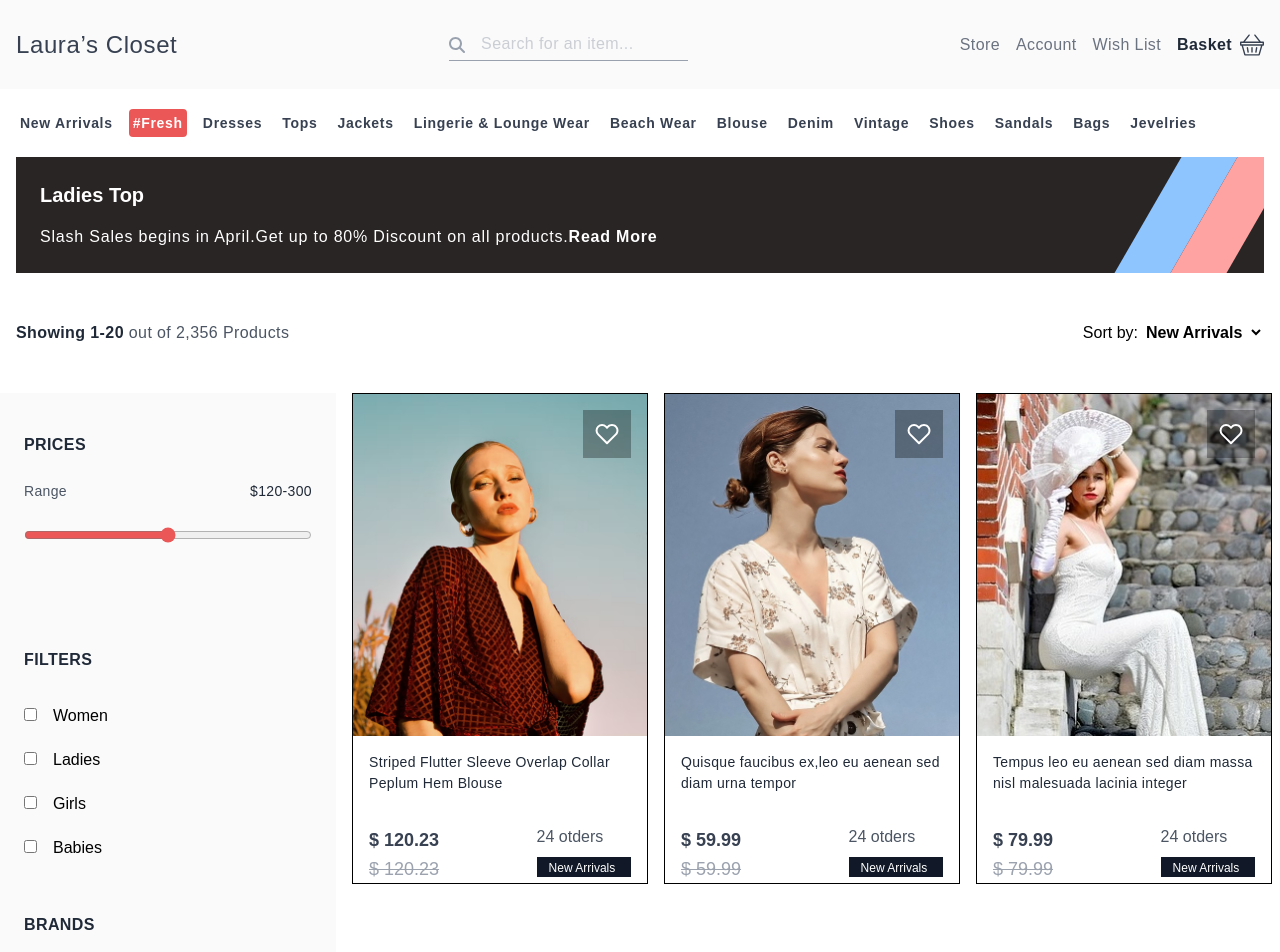
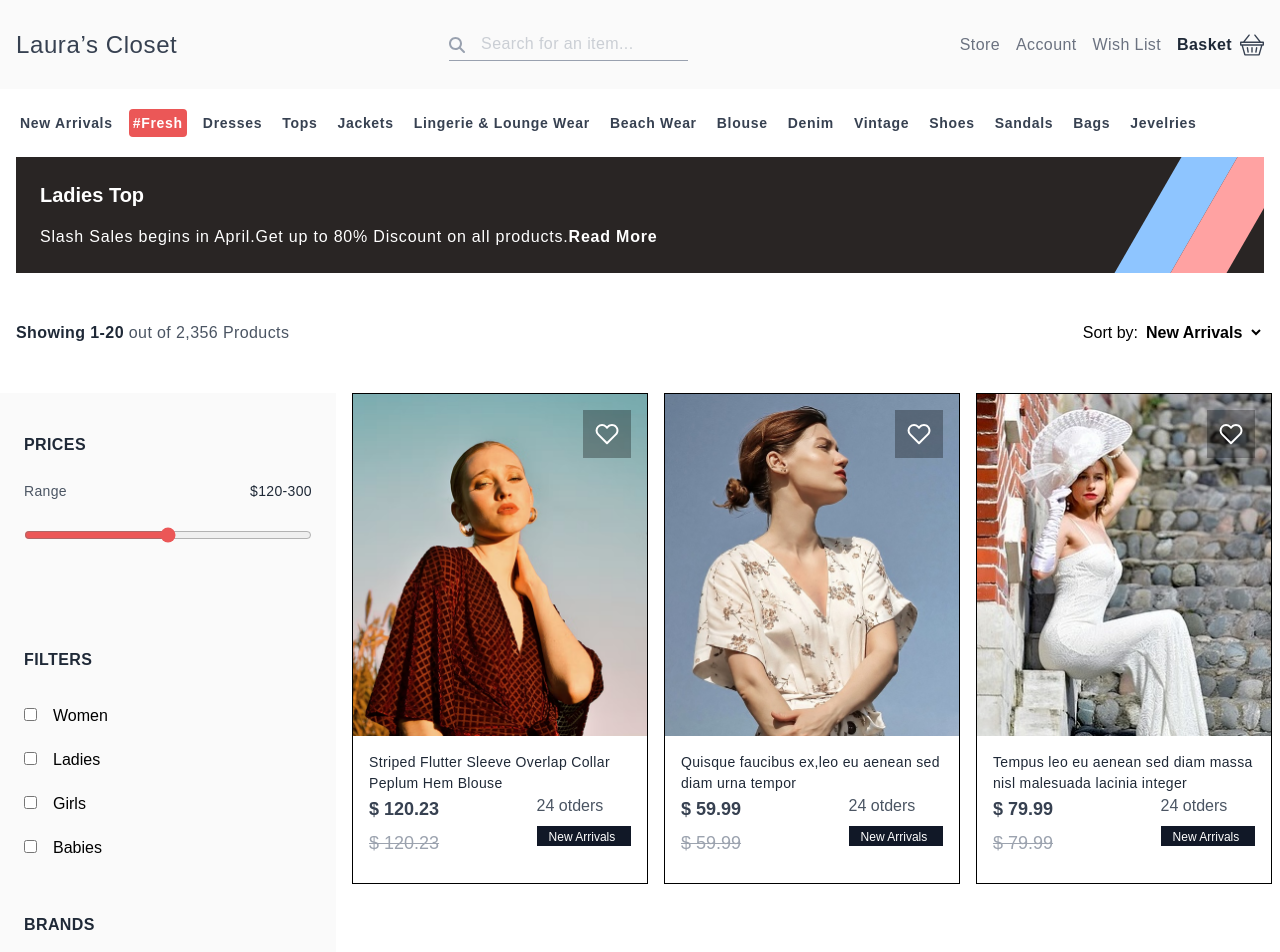
Before and after one commit to EugeneLevkovych/tailwind-lauras-closing, a React (Vite) app: page / in a window 1280 px wide. Shown: the top 952 px of the page. Built offline with nearby package versions, Linux system fonts and the light colour scheme.

Commit message:
add card size

```diff
--- a/src/components/Card.jsx
+++ b/src/components/Card.jsx
@@ -7,10 +7,10 @@ export default function Card({ productObj }) {
        </svg>
      </div>
         <img className="h-[21.4rem] max-w-[18.7rem] w-full" src={productObj.photoName} alt="Girl" />
-         <div className="p-4 flex flex-col justify-between h-1/3">
+         <div className="p-4">
           <p className="text-sm font-medium tracking-wide leading-[1.5] text-gray1">{productObj.name}</p>
           <div className="flex justify-between">
-            <div className="flex flex-col">
+            <div className="flex flex-col gap-1">
                <p className="text-lg font-semibold leading-[1.7] text-black1">{productObj.price}</p>
                <p className="text-lg line-through text-gray-lighter">{productObj.price}</p>
             </div>
```
